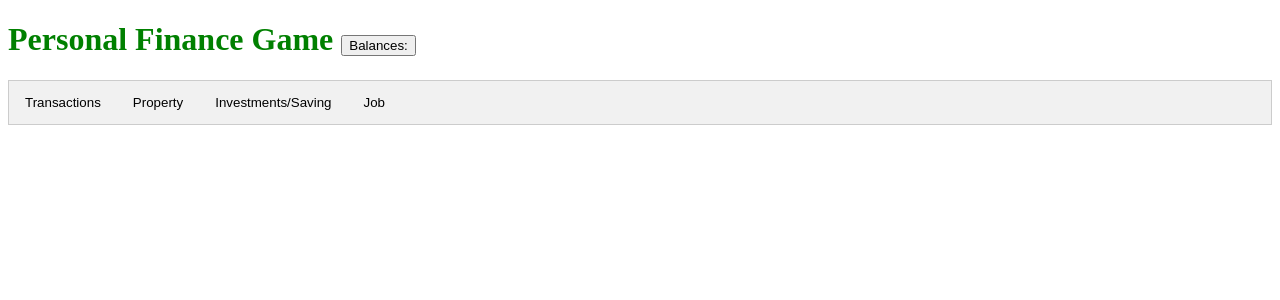
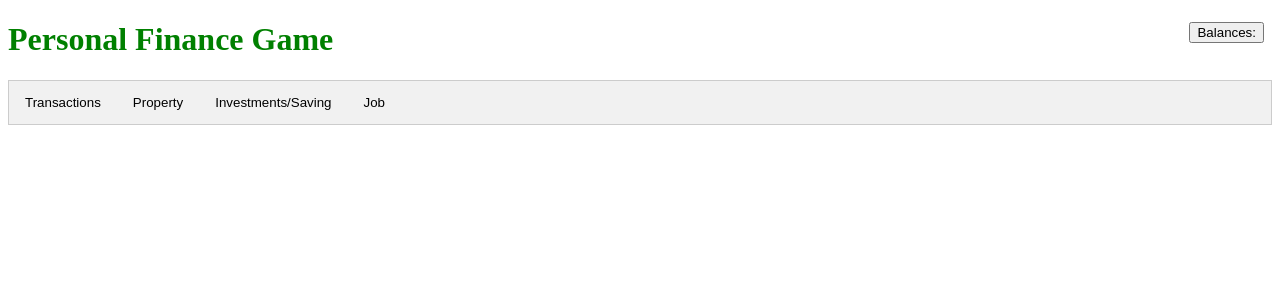
Before and after one commit to helenjhuh/PersonalFi, a Django app: template pfgame/templates/personalfi.html in a window 1280 px wide. Shown: the top 300 px of the page. Run offline with Django 3.2, Linux system fonts and the light colour scheme; the template is opened without the code that fills it, so the values that code supplies are empty.

Commit message:
button change

```diff
--- a/pfgame/templates/personalfi.html
+++ b/pfgame/templates/personalfi.html
@@ -34,6 +34,13 @@
       .button:hover {
           background-color: green;
           }
+
+          .topright {
+        position: absolute;
+        top: 8px;
+        right: 16px;
+      /*font-size: 18px;*/
+      }
 
 
     .tab {
@@ -72,9 +79,11 @@
     <div class ="container">
     <h1>
 <span style="color:green">Personal Finance Game</span>
+<div class= "topright">
 <button class='btn btn-success pull-right'>
     Balances:
           </button>
+</div>
      </h1>
    </div>
   <div class="tab">
```
